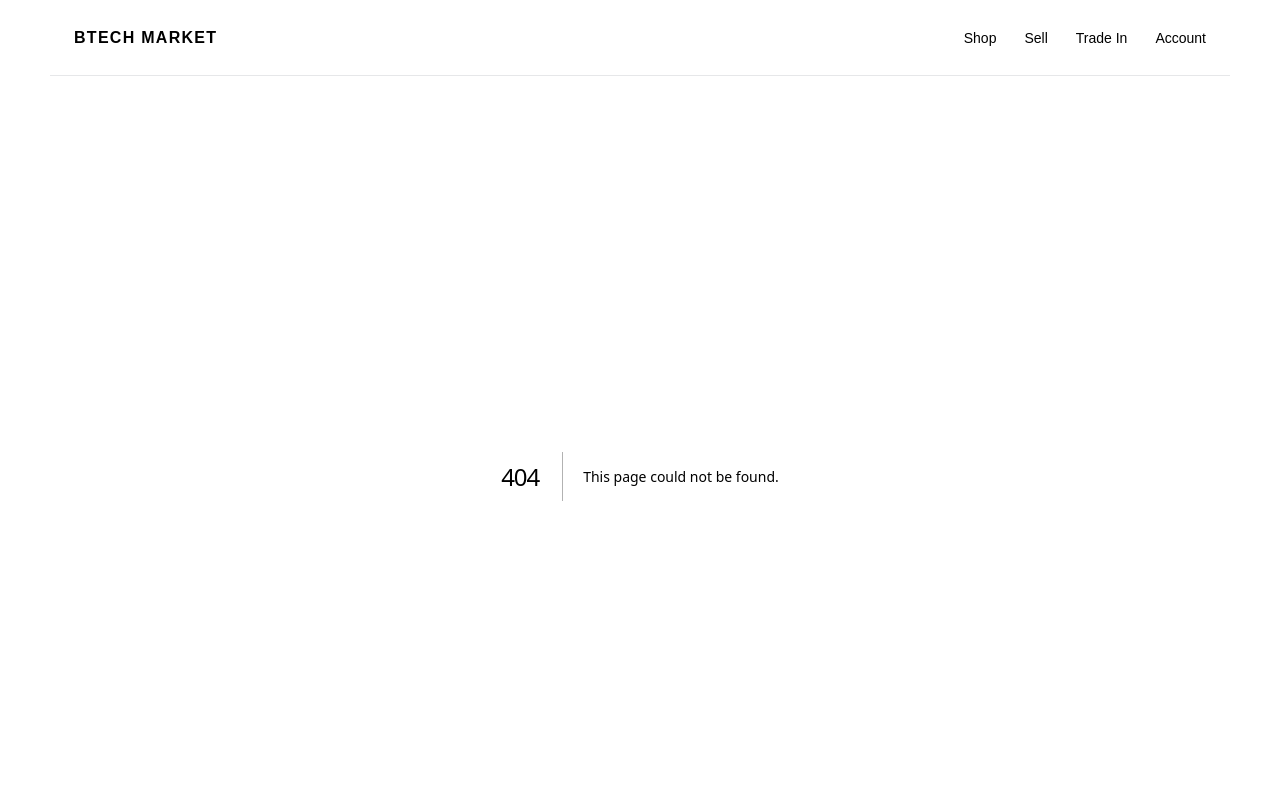
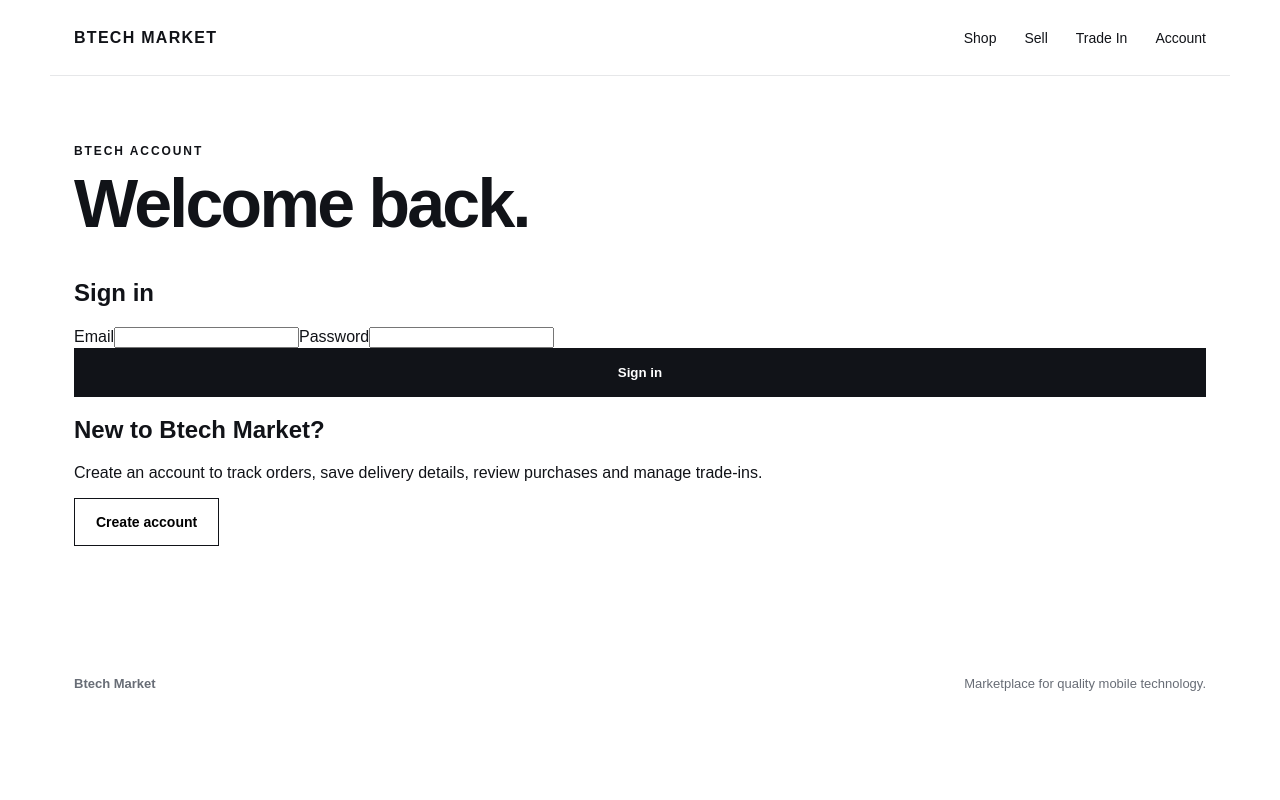
Before and after one commit to njsgambhir/btech-market-v2, a Next.js app: page /account in a window 1280 px wide. Before the commit this address had no page. Shown: the top 800 px of the page. Built offline with nearby package versions, Linux system fonts and the light colour scheme.

Commit message:
feat: add customer transaction flow src/app/account/page.tsx

```diff
--- /dev/null
+++ b/src/app/account/page.tsx
@@ -0,0 +1,23 @@
+export default function AccountPage() {
+  return (
+    <main className="section narrowPage">
+      <p className="eyebrow">BTECH ACCOUNT</p>
+      <h1 className="pageTitle">Welcome back.</h1>
+      <div className="accountGrid">
+        <section className="panel">
+          <h2>Sign in</h2>
+          <form className="checkoutForm">
+            <label>Email<input type="email" /></label>
+            <label>Password<input type="password" /></label>
+            <button className="buyButton" type="button">Sign in</button>
+          </form>
+        </section>
+        <section className="panel accountIntro">
+          <h2>New to Btech Market?</h2>
+          <p>Create an account to track orders, save delivery details, review purchases and manage trade-ins.</p>
+          <button className="button secondary" type="button">Create account</button>
+        </section>
+      </div>
+    </main>
+  );
+}
```
